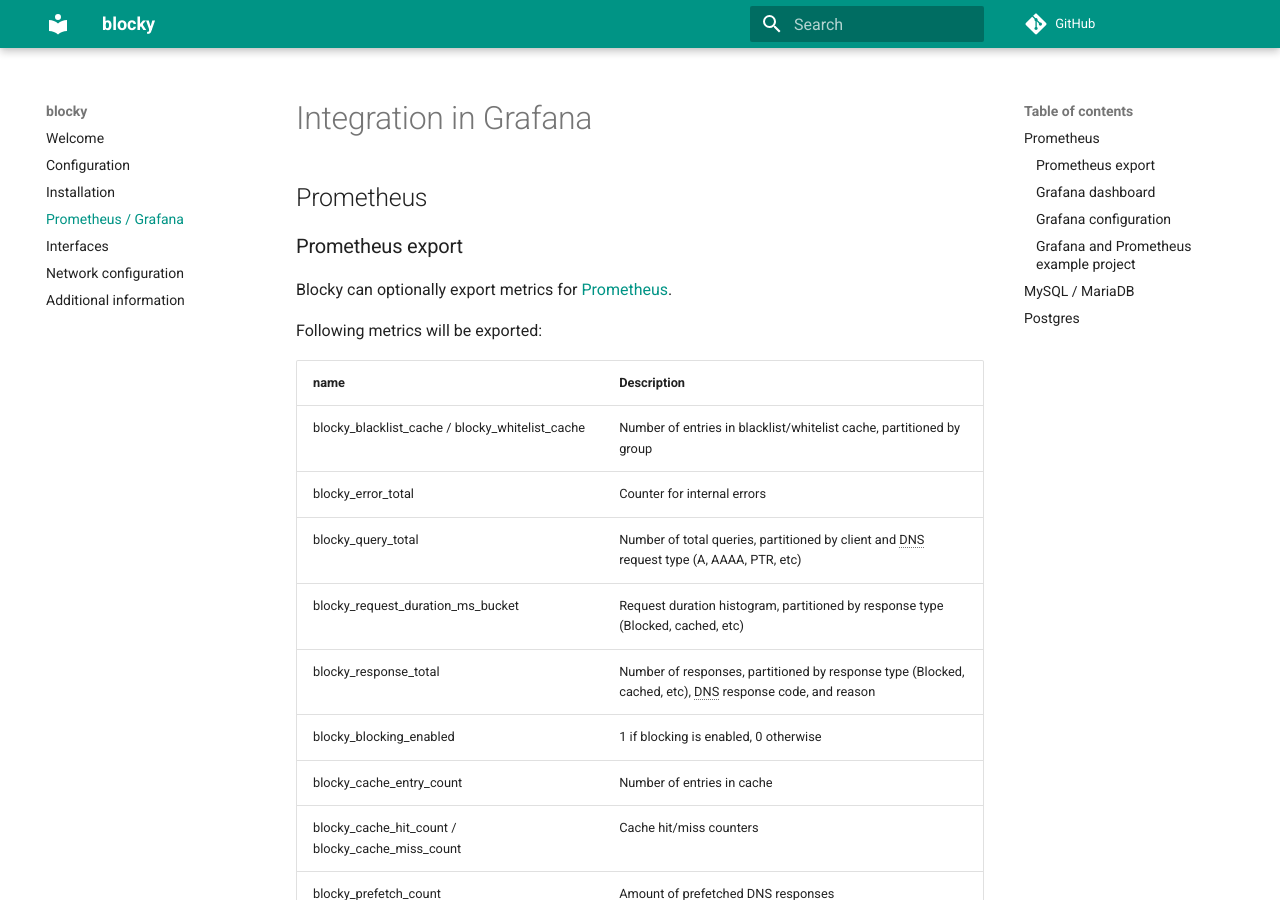
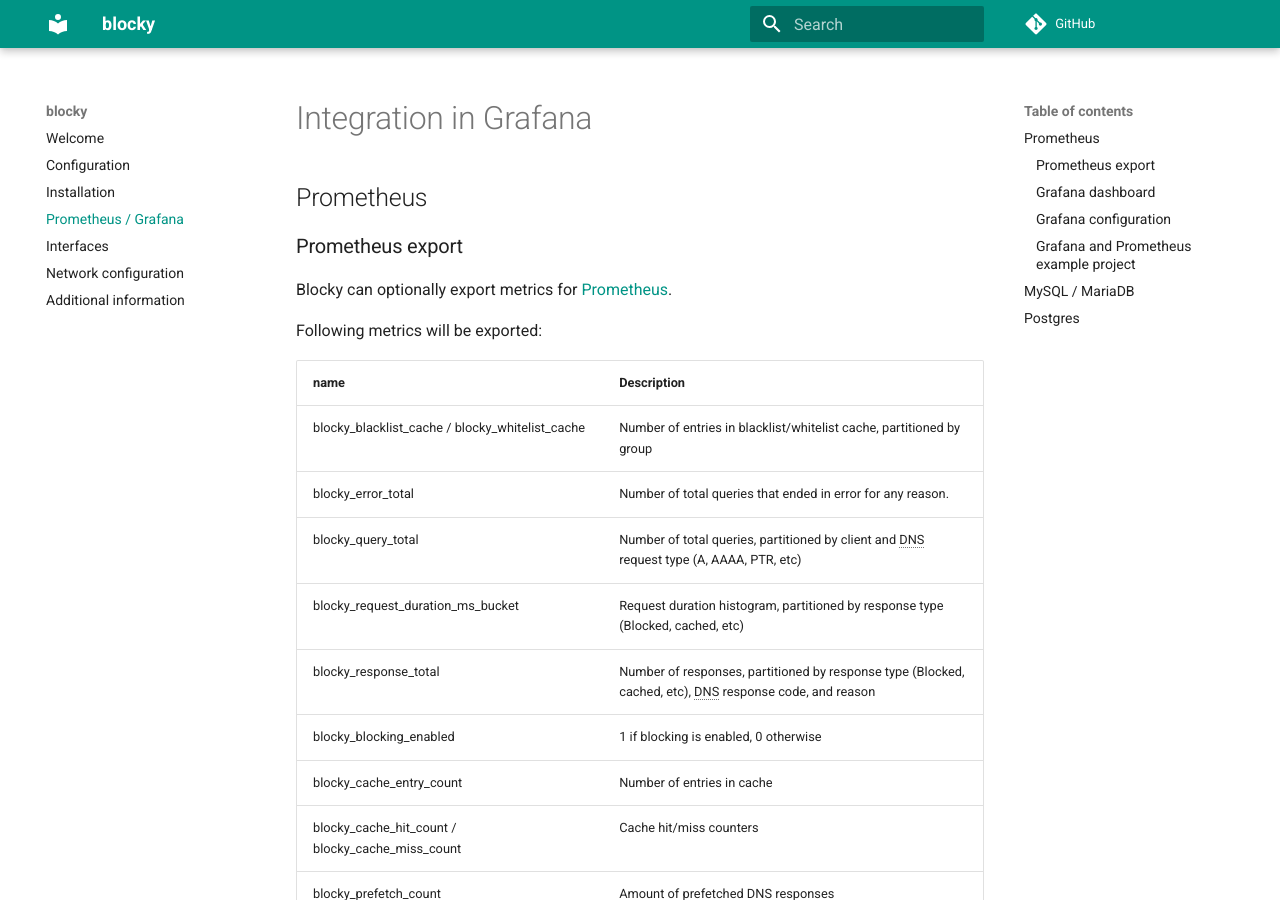
Before and after one commit to 0xERR0R/blocky, an MkDocs documentation site: the page built from docs/prometheus_grafana.md, in a window 1280 px wide and 900 px high. Built offline with MkDocs 1.6.1 and Material for MkDocs 9.7.7, drawn with Linux system fonts in a browser that asks for light colours; comment, search, counter and statistics services are not loaded; the version menu is left out.

Commit message:
fix(docs): clarify `blocky_error_total`

```diff
--- a/docs/prometheus_grafana.md
+++ b/docs/prometheus_grafana.md
@@ -11,7 +11,7 @@
 | name                                             |   Description                                            |
 | ------------------------------------------------ | -------------------------------------------------------- |
 | blocky_blacklist_cache / blocky_whitelist_cache  | Number of entries in blacklist/whitelist cache, partitioned by group |
-| blocky_error_total                | Counter for internal errors |
+| blocky_error_total                | Number of total queries that ended in error for any reason. |
 | blocky_query_total                | Number of total queries, partitioned by client and DNS request type (A, AAAA, PTR, etc) |
 | blocky_request_duration_ms_bucket | Request duration histogram, partitioned by response type (Blocked, cached, etc)  |
 | blocky_response_total             | Number of responses, partitioned by response type (Blocked, cached, etc), DNS response code, and reason |
```
